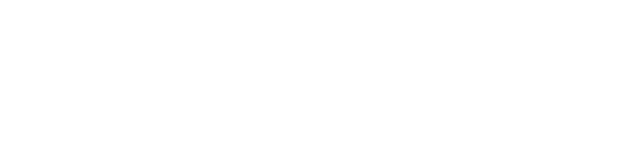
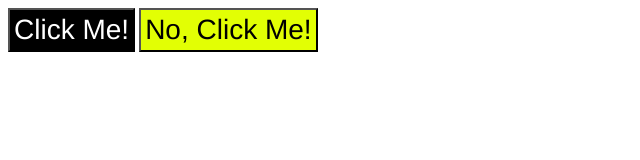
Before and after one commit to siyabongantontela/grouping-selectors, a plain HTML site: page index.html in a window 1280 px wide. Shown: the whole page, without its empty margins (0-640 px from the left). Drawn offline with Linux system fonts and the light colour scheme.

Commit message:
Add content and styles to index.html and styles.css documents

```diff
--- a/css/styles.css
+++ b/css/styles.css
@@ -0,0 +1,15 @@
+.button-1{
+    background-color: #000;
+    color: #fff;
+}
+
+.button-2{
+    background: #e2ff04;
+}
+
+.button-1,
+.button-2 {
+    font-family: Helvetica, "Times Roman", sans-serif;
+    font-size: 28px;
+    padding: 4px;
+}
--- a/index.html
+++ b/index.html
@@ -6,6 +6,7 @@
     <link rel="stylesheet" href="css/styles.css">
 </head>
 <body>
-
+    <button class="button-1">Click Me!</button>
+    <button class="button-2">No, Click Me!</button>
 </body>
 </html>
```
